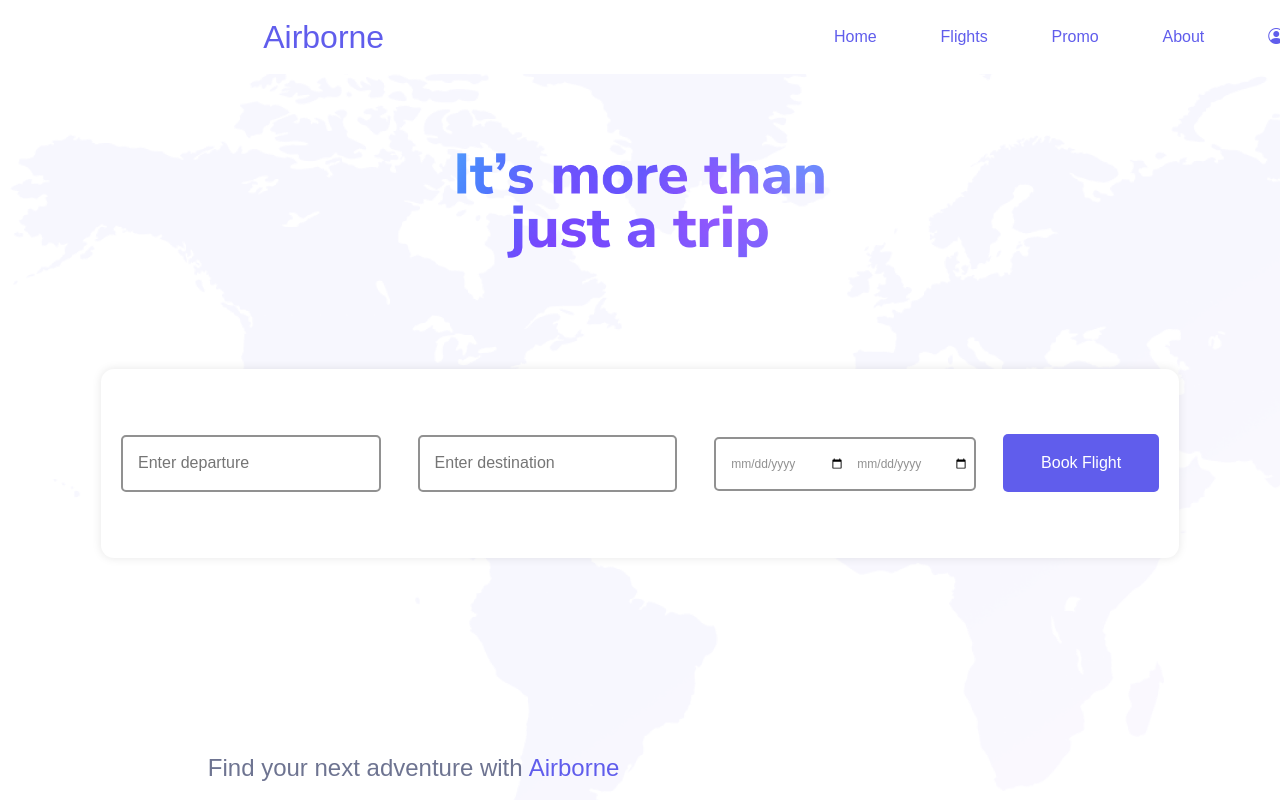
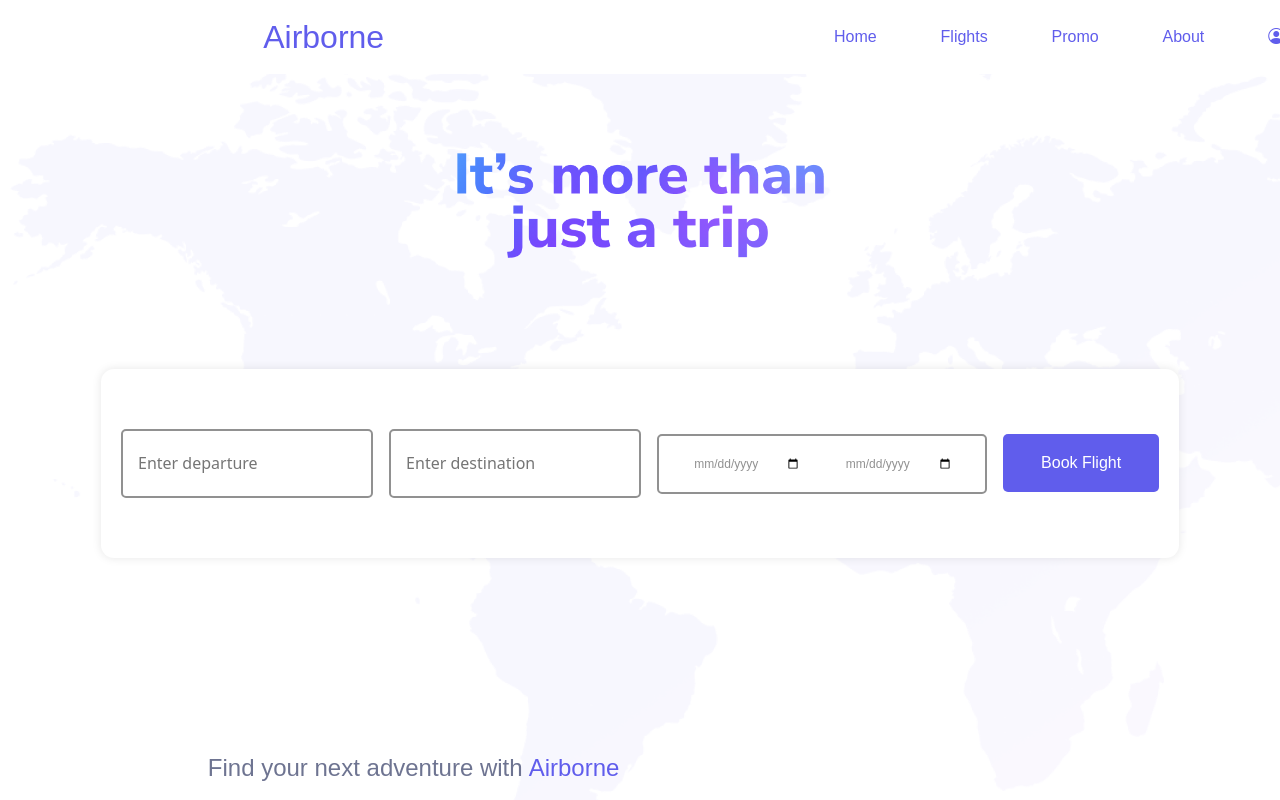
Before and after one commit to MathewAlcoseba/AirborneAirways, an Angular app: page / in a window 1280 px wide. Shown: the top 800 px of the page. Built offline with nearby package versions, Linux system fonts and the light colour scheme.

Commit message:
fixed ui

```diff
--- a/src/app/homepage/homepage.component.html
+++ b/src/app/homepage/homepage.component.html
@@ -52,11 +52,11 @@
 
 
   <div class="datecontainer">
-    <div class="input-container">
+    <div class="input-container1">
       <input type="date" id="datepicker">
     </div>
 
-    <div class="input-container">
+    <div class="input-container2">
       <input type="date" id="datepicker2">
     </div>
   </div>
--- a/src/app/homepage/homepage.component.scss
+++ b/src/app/homepage/homepage.component.scss
@@ -9,25 +9,11 @@
   }
 
   .nav-link {
-    display: inline;
-       vertical-align: middle;
     font-family: 'Poppins', sans-serif;
     font-weight: 500;
     color: #605DEC;
     margin-right: 15%;
   }
-  .bi {
-    vertical-align: middle; // Same for the icon
-}
-.icon-text {
-  display: flex;
-  align-items: center;
-  justify-content: center;
-}
-
-.bi {
-  margin-right: 5px; // Add some space between icon and text
-}
 
   .navbar-nav {
     margin-left: 50%;
@@ -41,8 +27,6 @@
     color: #605DEC;
     text-decoration: none;
   }
-
-
 
   .navbar {
     background-color: white;
@@ -70,20 +54,33 @@
     padding: 20px;
   }
 
-  .input-container {
+  .input-container1,  .input-container2 {
     width: 25%;
-    margin-right: 10px;
     font-family: 'poppins', sans-serif;
-    color:#919191 ;
+    color:#919191;
   }
 
+  .input-container2 {
+    margin-left: 70px;
+  }
+  .input-container1 {
+    margin-left: 20px;
+  }
+  .icon-text {
+    display: flex;
+    align-items: center;
+  }
+
+  .icon-text i {
+    margin-right: 5px; /* Adjust the margin between the icon and text */
+  }
 
 
 
   input, select {
     width: 100%;
-    padding-top: 5.5%;
-    padding-bottom: 5.5%;
+    padding-top: 8%;
+    padding-bottom: 8%;
     padding-left: 15px;
     box-sizing: border-box;
     margin-top: 0.1%;
@@ -99,14 +96,13 @@
     align-items: center;
     border: 2px solid #919191;
     border-radius: 5px;
-    // width: 80%;
+
   }
 
 
   input[type="date"] {
     color: #919191;
-    width: 200%;
-
+    width: 150%;
     font-size: 12px;
     border: none;
   }
@@ -119,10 +115,6 @@
     cursor: pointer;
   }
 
-  #datepicker2{
-    padding-right: 2px;
-    margin-left: 80%;
-  }
 
   button {
     background-color: #605DEC;
@@ -266,11 +258,6 @@ th, td{
       margin-left: 50%;
     }
 
-    // .userIcon {
-    //   margin-left: 8.5%;
-    //   width: 20%;
-    // }
-
     .image {
         margin-left: 20%;
         width: 60%;
--- a/src/app/homepage/homepage.component.ts
+++ b/src/app/homepage/homepage.component.ts
@@ -3,11 +3,9 @@ import { Component } from '@angular/core';
 @Component({
   selector: 'app-homepage',
   templateUrl: './homepage.component.html',
-  styleUrls: ['./homepage.component.scss']
+  styleUrls: ['./homepage.component.scss'],
 })
-export class HomepageComponent {
-
-}
+export class HomepageComponent {}
 
 // app.ts
 
--- a/src/app/register/register.component.html
+++ b/src/app/register/register.component.html
@@ -8,11 +8,11 @@
                     <h2 class="register">Register</h2>
                     <form>
                         <div class="form-group">
-                            <label for="username"><i class="bi bi-person-fill"></i>First Name:</label>
+                            <label for="username"><i class="bi bi-person"></i>First Name:</label>
                             <input type="text" class="form-control" id="firstname" placeholder="enter first name">
                         </div>
                         <div class="form-group">
-                            <label for="username"><i class="bi bi-person-fill"></i>Last Name:</label>
+                            <label for="username"><i class="bi bi-person"></i>Last Name:</label>
                             <input type="text" class="form-control" id="lastname" placeholder="enter last name">
                         </div>
                         <div class="form-group">
@@ -31,7 +31,7 @@
                         <p class="loginLink">Already have an account? <a class="link-offset-2 link-underline link-underline-opacity-100"  routerLink="/login">Login here</a></p>
 
 
-                        <button type="submit" class="btn btn-primary btn-block">Login</button>
+                        <button type="submit" class="btn btn-primary btn-block">Register</button>
                     </form>
                     <img src="assets/headline.png" alt="" class="headline-image">
                     <img src="assets/airport.png" alt="" class="background-image">
```
